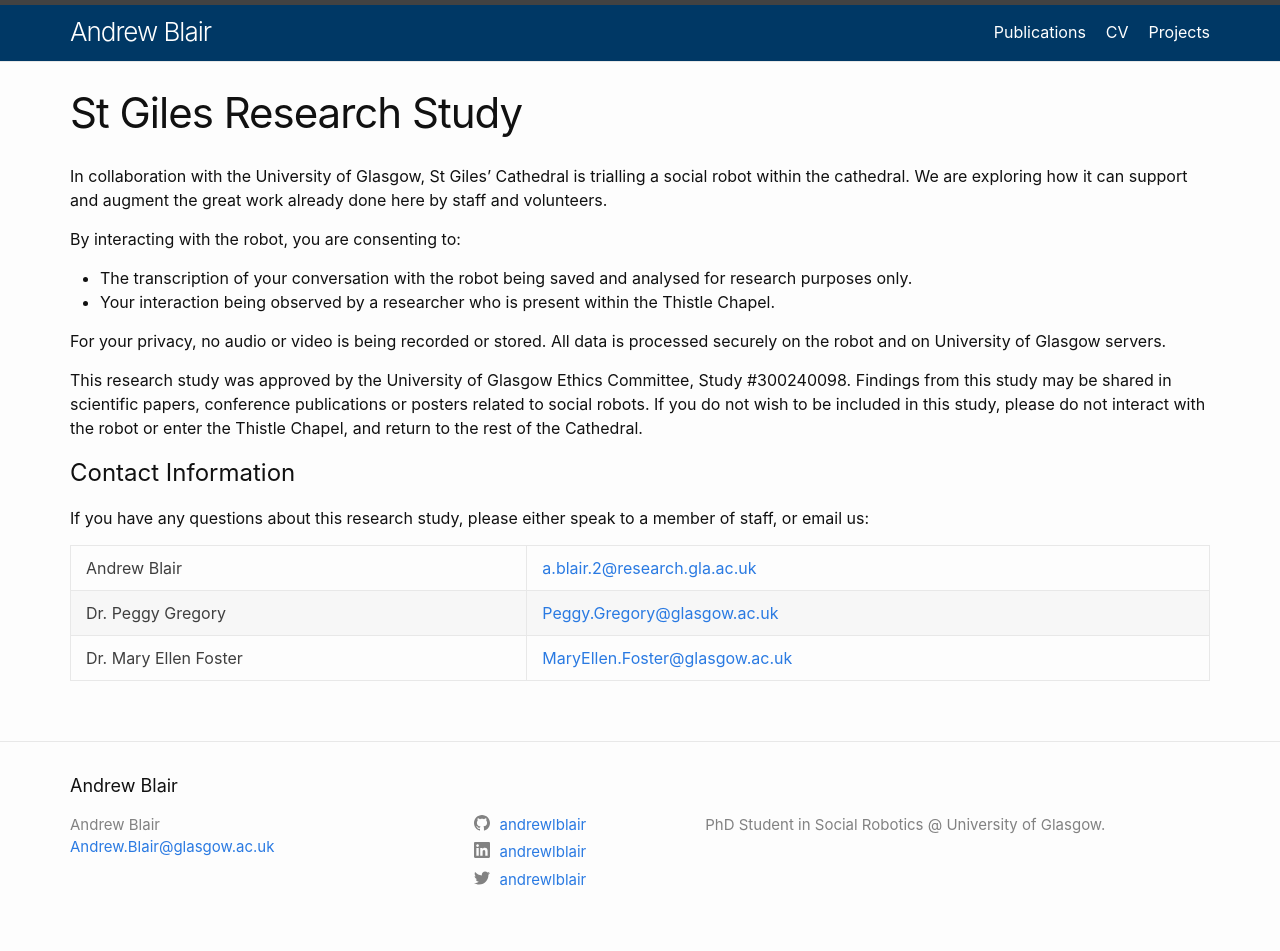
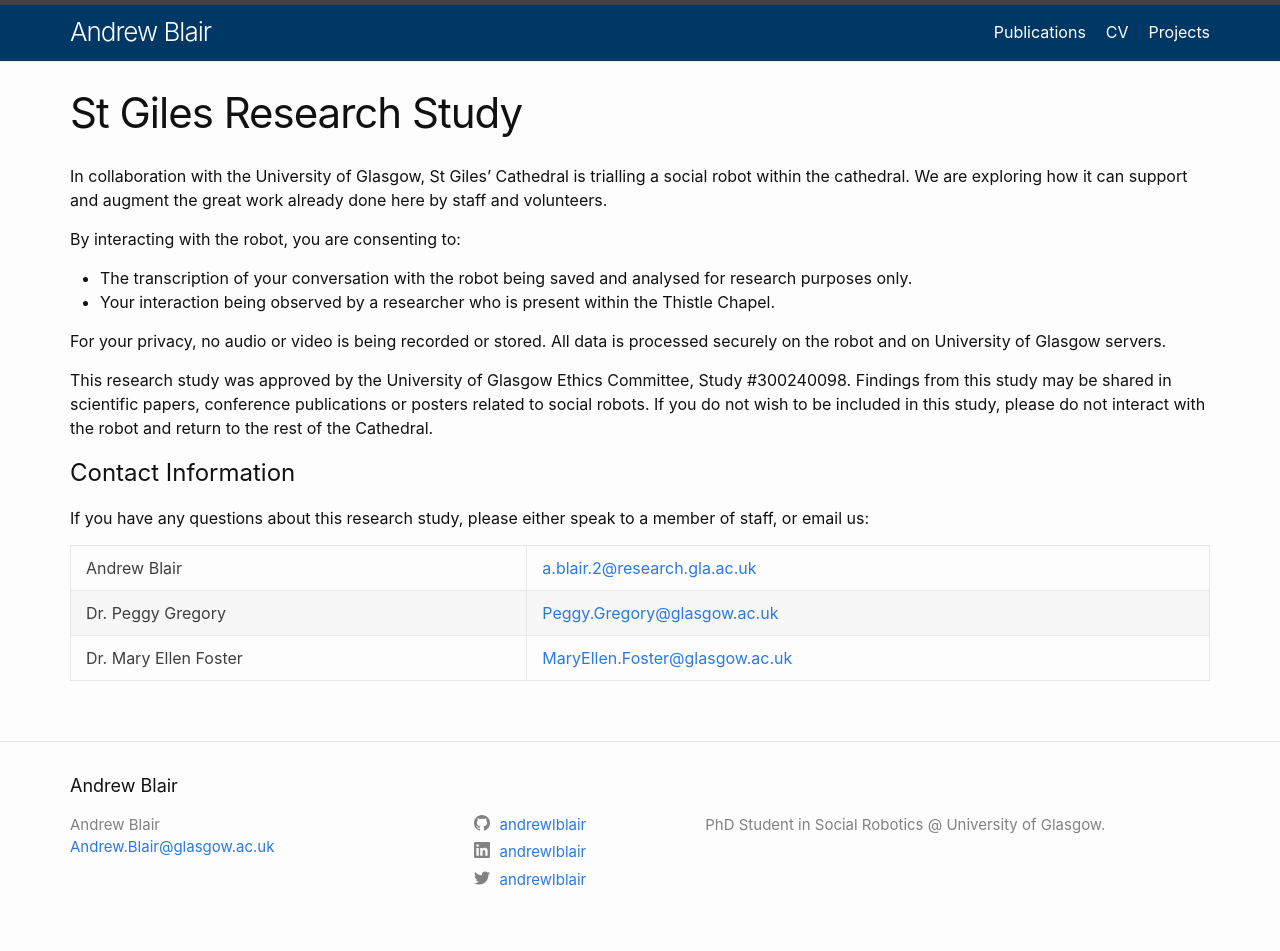
Before and after one commit to andrewlblair/andrewlblair.github.io, a Jekyll site: the page built from docs/stgiles_exit.md, in a window 1280 px wide. Built offline with Jekyll 4.4.1, drawn with Linux system fonts in a browser that asks for light colours.

Commit message:
fixed wording

```diff
--- a/docs/stgiles_exit.md
+++ b/docs/stgiles_exit.md
@@ -13,7 +13,7 @@ By interacting with the robot, you are consenting to:
 For your privacy, no audio or video is being recorded or stored. All data is processed securely on the robot and on University of Glasgow servers.
 
 This research study was approved by the University of Glasgow Ethics Committee, Study #300240098. Findings from this study may be shared in scientific papers, conference publications or posters related to social robots.
-If you do not wish to be included in this study, please do not interact with the robot or enter the Thistle Chapel, and return to the rest of the Cathedral.
+If you do not wish to be included in this study, please do not interact with the robot and return to the rest of the Cathedral.
 
 # Contact Information
 If you have any questions about this research study, please either speak to a member of staff, or email us:
```
